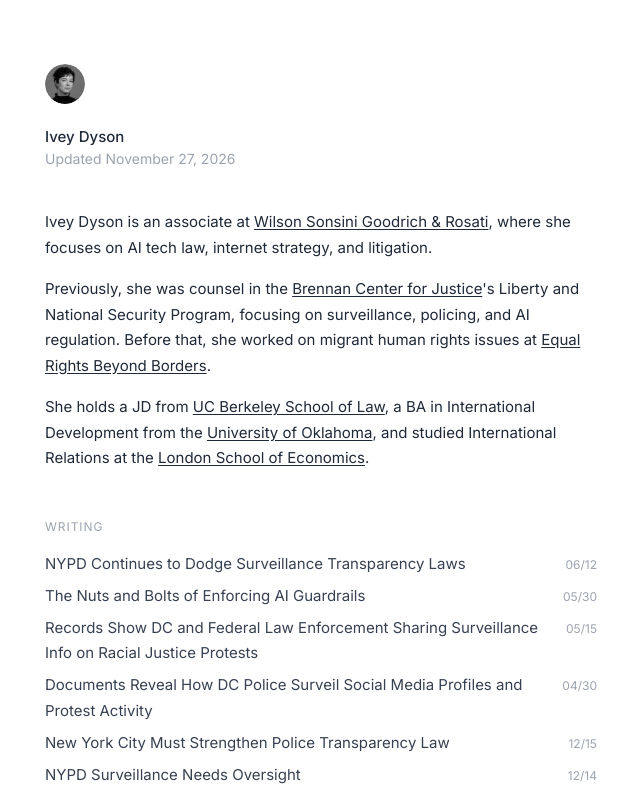
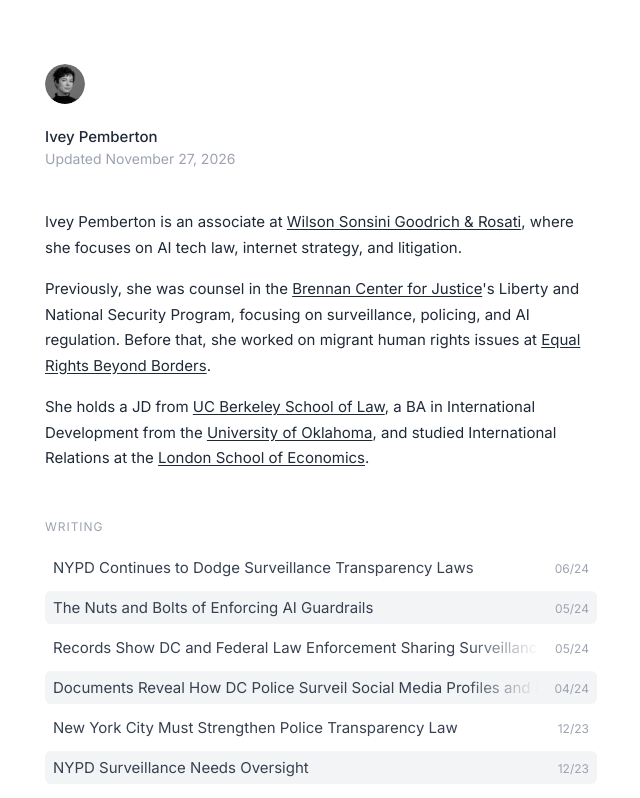
Before and after one commit to taylorpemberton/iveydyson-website, a React (Vite) app: page / in a window 1280 px wide. Shown: the top 798 px of the page, without its empty margins (319-959 px from the left). Built offline with nearby package versions, Linux system fonts and the light colour scheme.

Commit message:
Update name to Ivey Pemberton, restyle Writing list
Alternate row backgrounds, marquee-reveal truncated titles on hover,
orange link hover state, and month/year publication dates.

```diff
--- a/index.html
+++ b/index.html
@@ -3,12 +3,12 @@
 <head>
   <meta charset="UTF-8" />
   <meta name="viewport" content="width=device-width, initial-scale=1.0" />
-  <title>Ivey Dyson</title>
-  <meta name="description" content="Ivey Dyson is an associate at Wilson Sonsini Goodrich & Rosati, focusing on AI tech law, internet strategy, and litigation." />
+  <title>Ivey Pemberton</title>
+  <meta name="description" content="Ivey Pemberton is an associate at Wilson Sonsini Goodrich & Rosati, focusing on AI tech law, internet strategy, and litigation." />
 
   <meta property="og:type" content="website" />
   <meta property="og:url" content="https://iveydyson.com/" />
-  <meta property="og:title" content="Ivey Dyson" />
+  <meta property="og:title" content="Ivey Pemberton" />
   <meta property="og:description" content="Associate at Wilson Sonsini Goodrich & Rosati, focusing on AI tech law, internet strategy, and litigation." />
   <meta property="og:image" content="https://iveydyson.com/og-image.jpg" />
   <meta property="og:image:width" content="1200" />
@@ -16,7 +16,7 @@
 
   <meta name="twitter:card" content="summary_large_image" />
   <meta name="twitter:url" content="https://iveydyson.com/" />
-  <meta name="twitter:title" content="Ivey Dyson" />
+  <meta name="twitter:title" content="Ivey Pemberton" />
   <meta name="twitter:description" content="Associate at Wilson Sonsini Goodrich & Rosati, focusing on AI tech law, internet strategy, and litigation." />
   <meta name="twitter:image" content="https://iveydyson.com/og-image.jpg" />
 
--- a/src/App.tsx
+++ b/src/App.tsx
@@ -1,15 +1,17 @@
+import { useEffect, useRef, useState } from "react";
+
 type Writing = { title: string; href: string; date: string };
 
 const writings: Writing[] = [
-  { title: "NYPD Continues to Dodge Surveillance Transparency Laws", href: "https://www.brennancenter.org/our-work/analysis-opinion/nypd-continues-dodge-surveillance-transparency-laws", date: "06/12" },
-  { title: "The Nuts and Bolts of Enforcing AI Guardrails", href: "https://www.brennancenter.org/our-work/analysis-opinion/nuts-and-bolts-enforcing-ai-guardrails-0", date: "05/30" },
-  { title: "Records Show DC and Federal Law Enforcement Sharing Surveillance Info on Racial Justice Protests", href: "https://www.brennancenter.org/our-work/analysis-opinion/records-show-dc-and-federal-law-enforcement-sharing-surveillance-info", date: "05/15" },
-  { title: "Documents Reveal How DC Police Surveil Social Media Profiles and Protest Activity", href: "https://www.brennancenter.org/our-work/analysis-opinion/documents-reveal-how-dc-police-surveil-social-media-profiles-and-protest", date: "04/30" },
-  { title: "New York City Must Strengthen Police Transparency Law", href: "https://www.brennancenter.org/our-work/analysis-opinion/new-york-city-must-strengthen-police-transparency-law", date: "12/15" },
-  { title: "NYPD Surveillance Needs Oversight", href: "https://www.brennancenter.org/our-work/analysis-opinion/nypd-surveillance-needs-oversight-0", date: "12/14" },
-  { title: "The Perils and Promise of AI Regulation", href: "https://www.brennancenter.org/our-work/analysis-opinion/perils-and-promise-ai-regulation", date: "07/26" },
-  { title: "The NYPD Inspector General Needs Shoring Up", href: "https://www.brennancenter.org/our-work/analysis-opinion/nypd-inspector-general-needs-shoring", date: "05/10" },
-  { title: "Reviving the NYPD Inspector General", href: "https://www.brennancenter.org/our-work/research-reports/reviving-nypd-inspector-general", date: "04/25" },
+  { title: "NYPD Continues to Dodge Surveillance Transparency Laws", href: "https://www.brennancenter.org/our-work/analysis-opinion/nypd-continues-dodge-surveillance-transparency-laws", date: "06/24" },
+  { title: "The Nuts and Bolts of Enforcing AI Guardrails", href: "https://www.brennancenter.org/our-work/analysis-opinion/nuts-and-bolts-enforcing-ai-guardrails-0", date: "05/24" },
+  { title: "Records Show DC and Federal Law Enforcement Sharing Surveillance Info on Racial Justice Protests", href: "https://www.brennancenter.org/our-work/analysis-opinion/records-show-dc-and-federal-law-enforcement-sharing-surveillance-info", date: "05/24" },
+  { title: "Documents Reveal How DC Police Surveil Social Media Profiles and Protest Activity", href: "https://www.brennancenter.org/our-work/analysis-opinion/documents-reveal-how-dc-police-surveil-social-media-profiles-and-protest", date: "04/24" },
+  { title: "New York City Must Strengthen Police Transparency Law", href: "https://www.brennancenter.org/our-work/analysis-opinion/new-york-city-must-strengthen-police-transparency-law", date: "12/23" },
+  { title: "NYPD Surveillance Needs Oversight", href: "https://www.brennancenter.org/our-work/analysis-opinion/nypd-surveillance-needs-oversight-0", date: "12/23" },
+  { title: "The Perils and Promise of AI Regulation", href: "https://www.brennancenter.org/our-work/analysis-opinion/perils-and-promise-ai-regulation", date: "07/23" },
+  { title: "The NYPD Inspector General Needs Shoring Up", href: "https://www.brennancenter.org/our-work/analysis-opinion/nypd-inspector-general-needs-shoring", date: "05/23" },
+  { title: "Reviving the NYPD Inspector General", href: "https://www.brennancenter.org/our-work/research-reports/reviving-nypd-inspector-general", date: "04/23" },
 ];
 
 type Education = {
@@ -58,10 +60,33 @@ function handleAvatarMove(e: React.MouseEvent<HTMLSpanElement>) {
   target.style.setProperty("--ang", `${angle}deg`);
 }
 
-const bioLinkClass = "underline underline-offset-2 transition-colors hover:text-purple-800";
-const listLinkClass = "text-gray-700 text-15 no-underline underline-offset-2 transition-colors hover:text-purple-800 hover:underline";
+const bioLinkClass = "underline underline-offset-2 transition-colors hover:text-orange-600";
+const listLinkClass = "text-gray-700 text-15 no-underline underline-offset-2 transition-colors hover:text-orange-600 hover:underline";
+
+const MARQUEE_SPEED_PX_PER_SEC = 45;
 
 export default function App() {
+  const containerRefs = useRef<(HTMLSpanElement | null)[]>([]);
+  const textRefs = useRef<(HTMLAnchorElement | null)[]>([]);
+  const [marquees, setMarquees] = useState<{ distance: number; duration: number }[]>([]);
+
+  useEffect(() => {
+    function measure() {
+      setMarquees(
+        writings.map((_, i) => {
+          const container = containerRefs.current[i];
+          const text = textRefs.current[i];
+          if (!container || !text) return { distance: 0, duration: 0 };
+          const distance = Math.max(0, text.scrollWidth - container.clientWidth);
+          return { distance, duration: distance / MARQUEE_SPEED_PX_PER_SEC };
+        }),
+      );
+    }
+    measure();
+    window.addEventListener("resize", measure);
+    return () => window.removeEventListener("resize", measure);
+  }, []);
+
   return (
     <main className="mx-auto max-w-[600px] px-6 pt-16 pb-24">
       <header className="mb-10">
@@ -71,17 +96,17 @@ export default function App() {
         >
           <img
             src="/images/ivey-avatar.jpeg"
-            alt="Ivey Dyson"
+            alt="Ivey Pemberton"
             className="block h-full w-full rounded-full object-cover transition-[filter] duration-300 hover:saturate-150 hover:contrast-[1.05]"
           />
         </span>
-        <span className="block text-15 font-medium text-gray-800">Ivey Dyson</span>
+        <span className="block text-15 font-medium text-gray-800">Ivey Pemberton</span>
         <p className="text-sm text-gray-400">Updated {__BUILD_DATE__}</p>
       </header>
 
       <div className="mb-12 flex flex-col gap-4 text-15 text-gray-800">
         <p>
-          Ivey Dyson is an associate at{" "}
+          Ivey Pemberton is an associate at{" "}
           <a className={bioLinkClass} href="https://www.wsgr.com" target="_blank" rel="noreferrer">
             Wilson Sonsini Goodrich &amp; Rosati
           </a>
@@ -119,10 +144,29 @@ export default function App() {
       <section className="mb-10">
         <h2 className="mb-4 text-xs uppercase tracking-[0.08em] text-gray-400">Writing</h2>
         <ul className="flex list-none flex-col gap-[0.4rem]">
-          {writings.map((w) => (
-            <li key={w.href} className="flex items-baseline justify-between max-[600px]:gap-3">
-              <span className="max-[600px]:block max-[600px]:min-w-0 max-[600px]:flex-1 max-[600px]:overflow-hidden max-[600px]:text-ellipsis max-[600px]:whitespace-nowrap">
-                <a className={listLinkClass} href={w.href} target="_blank" rel="noreferrer">
+          {writings.map((w, i) => (
+            <li
+              key={w.href}
+              className={`flex items-baseline justify-between rounded-md px-2 py-1 max-[600px]:gap-3${i % 2 === 1 ? " bg-gray-100" : ""}`}
+            >
+              <span
+                ref={(el) => (containerRefs.current[i] = el)}
+                className="group relative block min-w-0 flex-1 overflow-hidden whitespace-nowrap [mask-image:linear-gradient(to_right,black_85%,transparent_100%)] hover:[mask-image:none]"
+              >
+                <a
+                  ref={(el) => (textRefs.current[i] = el)}
+                  className={`inline-block ease-linear group-hover:[transform:translateX(calc(var(--marquee-distance)*-1))] ${listLinkClass}`}
+                  style={
+                    {
+                      "--marquee-distance": `${marquees[i]?.distance ?? 0}px`,
+                      transitionProperty: "transform",
+                      transitionDuration: `${marquees[i]?.duration ?? 0}s`,
+                    } as React.CSSProperties
+                  }
+                  href={w.href}
+                  target="_blank"
+                  rel="noreferrer"
+                >
                   {w.title}
                 </a>
               </span>
@@ -161,8 +205,8 @@ export default function App() {
       </section>
 
       <footer className="mt-16 flex items-center justify-between text-xs text-gray-400">
-        <span>© 2026 Ivey Dyson</span>
-        <a className="transition-colors hover:text-purple-800" href="mailto:iveydyson@gmail.com">
+        <span>© 2026 Ivey Pemberton</span>
+        <a className="transition-colors hover:text-orange-600" href="mailto:iveydyson@gmail.com">
           iveydyson@gmail.com
         </a>
       </footer>
```
